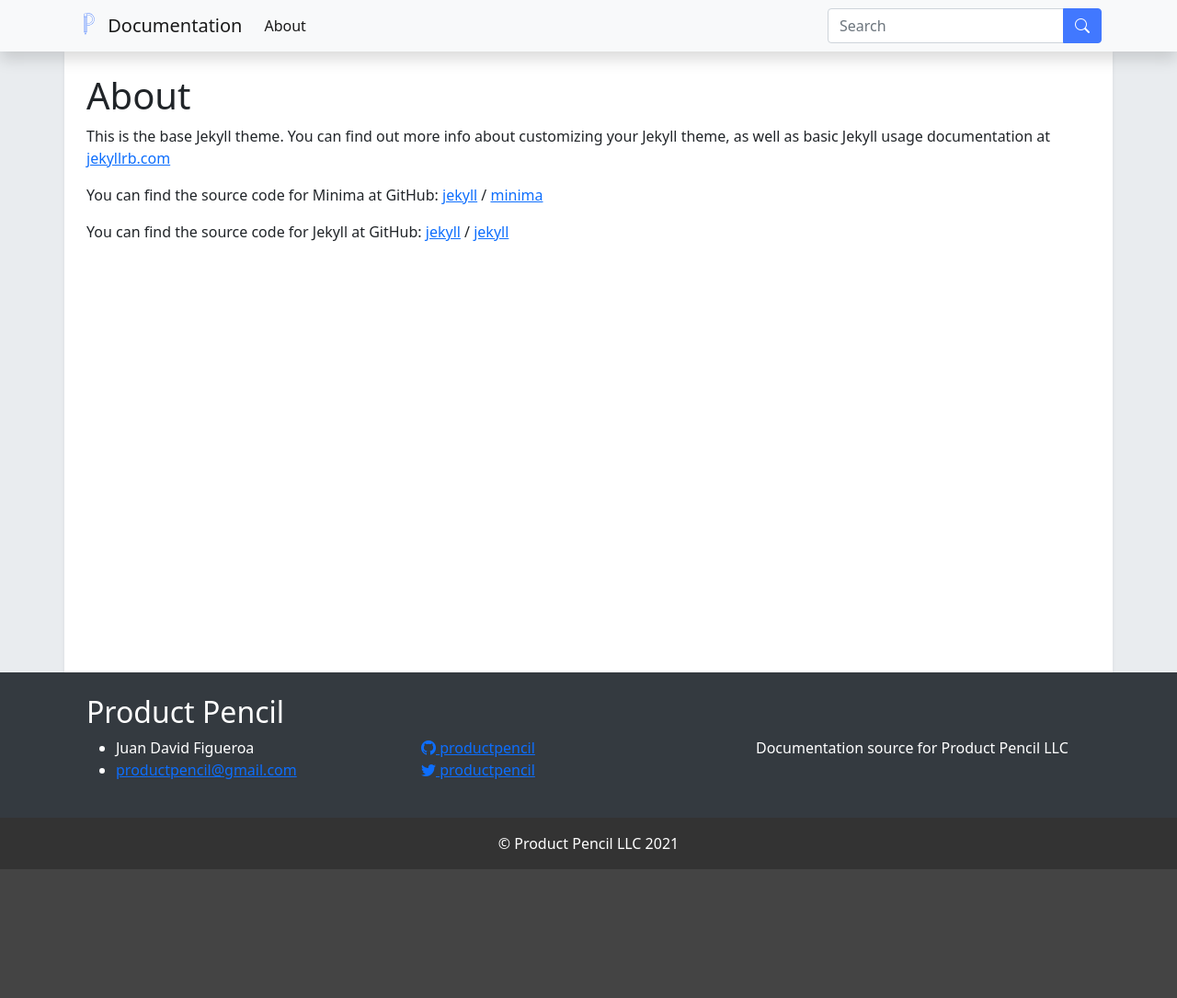
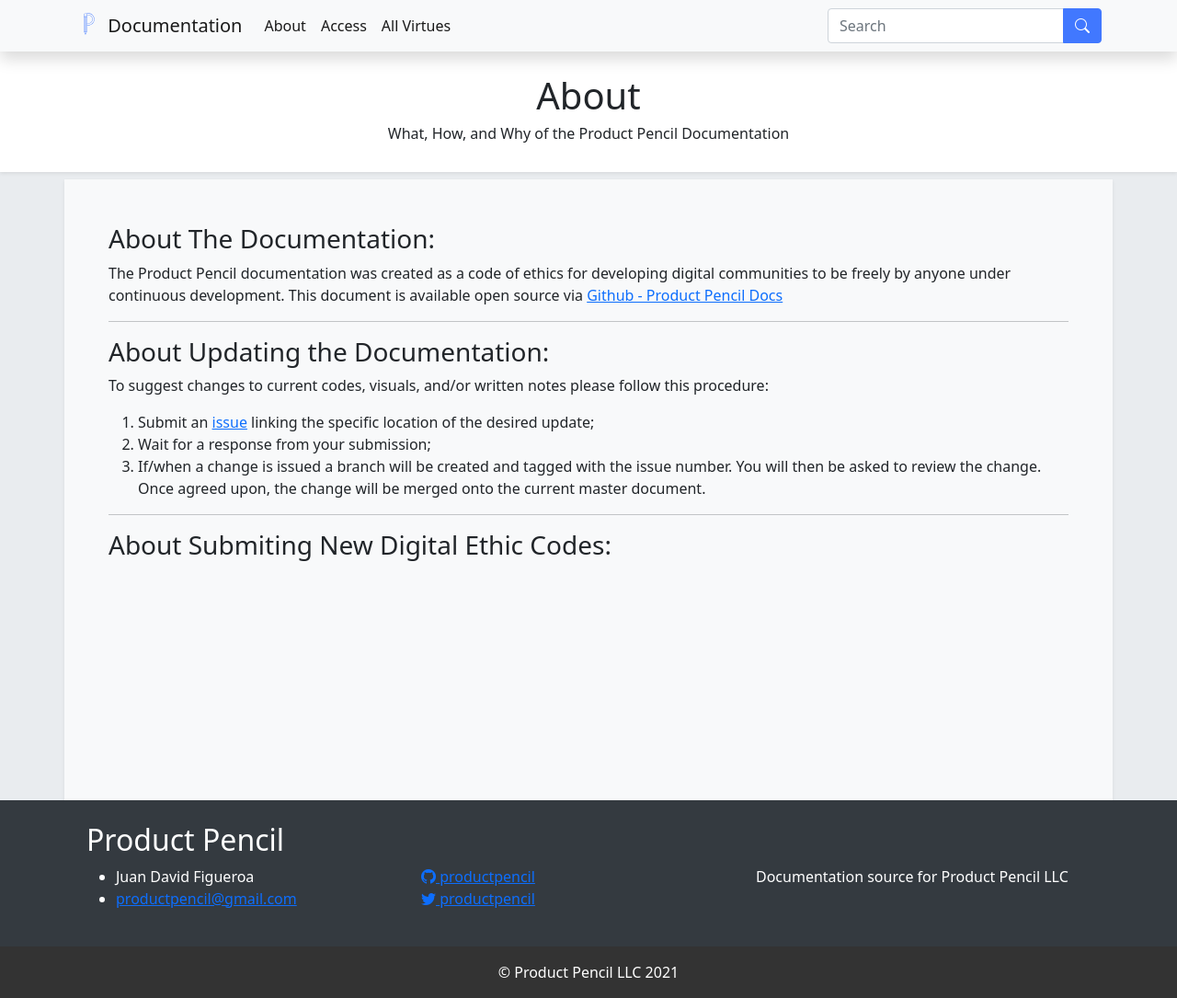
Before and after one commit to productpencil/docs, a Jekyll site: the page built from about.md, in a window 1280 px wide. Shown: the whole page at 92% size. Built offline with Jekyll 4.4.1, drawn with Linux system fonts in a browser that asks for light colours; nearby versions of some CDN libraries; some web fonts are replaced; before the commit the page ends 945 px from its top, so only the background shows below that.

Commit message:
updates to styles and include components

```diff
--- a/_config.yml
+++ b/_config.yml
@@ -4,6 +4,7 @@ email: productpencil@gmail.com
 description: >- # this means to ignore newlines until "baseurl:"
   Documentation source for Product Pencil LLC
 brand: pp-logo.svg
+shortname: productpencil
 baseurl: "" # the subpath of your site, e.g. /blog
 url: "" # the base hostname & protocol for your site, e.g. http://example.com
 
--- a/_includes/head.html
+++ b/_includes/head.html
@@ -8,6 +8,11 @@
   <script src="https://cdn.jsdelivr.net/npm/bootstrap@5.0.0-beta3/dist/js/bootstrap.bundle.min.js" integrity="sha384-JEW9xMcG8R+pH31jmWH6WWP0WintQrMb4s7ZOdauHnUtxwoG2vI5DkLtS3qm9Ekf" crossorigin="anonymous"></script>
   <link rel="stylesheet" href="https://cdn.jsdelivr.net/npm/bootstrap-icons@1.4.0/font/bootstrap-icons.css">
 
+
+  <link rel="preconnect" href="https://fonts.gstatic.com">
+  <link href="https://fonts.googleapis.com/css2?family=Raleway:ital,wght@0,300;0,400;0,500;0,600;1,300;1,400;1,500;1,600&display=swap" rel="stylesheet">
+
+
   {%- if jekyll.environment == 'production' and site.google_analytics -%}
     {%- include google-analytics.html -%}
   {%- endif -%}
--- /dev/null
+++ b/_includes/page-header.html
@@ -0,0 +1,4 @@
+<div id="page-header" class="p-4 text-center bg-white shadow-sm mb-2">
+    <h1 id="page-heading" class="h1">{{ page.title | escape }}</h1>
+    <h2 id="page-subheading" class="h6 fw-light">{{ page.subheading | escape }}</h2>
+</div>
--- a/_layouts/default.html
+++ b/_layouts/default.html
@@ -8,9 +8,9 @@
     {%- include header.html -%}
 
     <main class="bg-gray-200" aria-label="Content">
-      <div class="container-lg bg-white shadow-sm p-4 min-h-75vmin">
+
         {{ content }}
-      </div>
+
     </main>
 
     {%- include footer.html -%}
--- a/_layouts/home.html
+++ b/_layouts/home.html
@@ -10,7 +10,7 @@ layout: default
   {{ content }}
 
   {%- if site.posts.size > 0 -%}
-    <h2 class="post-list-heading">{{ page.list_title | default: "Posts" }}</h2>
+    <h1 class="post-list-heading">{{ page.list_title | default: "Posts" }}</h1>
     <ul class="post-list">
       {%- for post in site.posts -%}
       <li>
--- a/_layouts/page.html
+++ b/_layouts/page.html
@@ -1,13 +1,13 @@
 ---
 layout: default
 ---
-<article class="post">
 
-  <header class="post-header">
-    <h1 class="post-title">{{ page.title | escape }}</h1>
-  </header>
+{%- include page-header.html -%}
 
-  <div class="post-content">
+
+<article id="page" class="container-lg bg-gray-100 shadow-sm p-4 min-h-75vmin">
+
+  <div id="page-content" class="p-sx-0 p-md-2 p-lg-4">
     {{ content }}
   </div>
 
--- a/_sass/custom-bootstrap.scss
+++ b/_sass/custom-bootstrap.scss
@@ -12,9 +12,10 @@
 // font-family: 'Dosis', sans-serif;
 // font-family: 'Quicksand', sans-serif;
 
-$font-family-sans-serif: 'Ubuntu', "Helvetica Neue", Arial, "Noto Sans", sans-serif !default;
-$font-family-base: $font-family-sans-serif !default;
+$pp-font-family-sans-serif: 'Raleway', "Helvetica Neue", Arial, "Noto Sans", sans-serif !default;
+// $font-family-base: $font-family-sans-serif !default;
 
+$font-family-base: var(--#{$variable-prefix}pp-font-family-sans-serif) !default;
 
 $pp-primary: #4178ff;
 // $pp-primary-light: "#459cab";
@@ -54,6 +55,7 @@ $theme-colors: (
   dark:       $pp-dark
 );
 
+
 // $body-bg:     $gray-200 !default;
 
 /* -------end customization-------- */
--- a/about.markdown
+++ /dev/null
@@ -1,18 +0,0 @@
----
-layout: page
-title: About
-permalink: /about/
----
-
-This is the base Jekyll theme. You can find out more info about customizing your Jekyll theme, as well as basic Jekyll usage documentation at [jekyllrb.com](https://jekyllrb.com/)
-
-You can find the source code for Minima at GitHub:
-[jekyll][jekyll-organization] /
-[minima](https://github.com/jekyll/minima)
-
-You can find the source code for Jekyll at GitHub:
-[jekyll][jekyll-organization] /
-[jekyll](https://github.com/jekyll/jekyll)
-
-
-[jekyll-organization]: https://github.com/jekyll
--- /dev/null
+++ b/about.md
@@ -0,0 +1,24 @@
+---
+layout: page
+title: About
+subheading: What, How, and Why of the Product Pencil Documentation
+permalink: /about/
+---
+
+### About The Documentation:
+
+
+The Product Pencil documentation was created as a code of ethics for developing digital communities to be freely by anyone under continuous development. This document is available open source via [Github - Product Pencil Docs](https://www.github.com/productpencil/docs)
+
+---
+
+### About Updating the Documentation:
+
+To suggest changes to current codes, visuals, and/or written notes please follow this procedure:
+1. Submit an [issue](https://www.github.com/productpencil/docs/issues) linking the specific location of the desired update;
+2. Wait for a response from your submission;
+3. If/when a change is issued a branch will be created and tagged with the issue number. You will then be asked to review the change. Once agreed upon, the change will be merged onto the current master document.
+
+---
+
+### About Submiting New Digital Ethic Codes:
```
Also changed, not shown: _includes/all-virtues.html (added, +34 -0 lines), collections/access/index.md (added, +10 -0 lines), virtues.md (added, +15 -0 lines).
